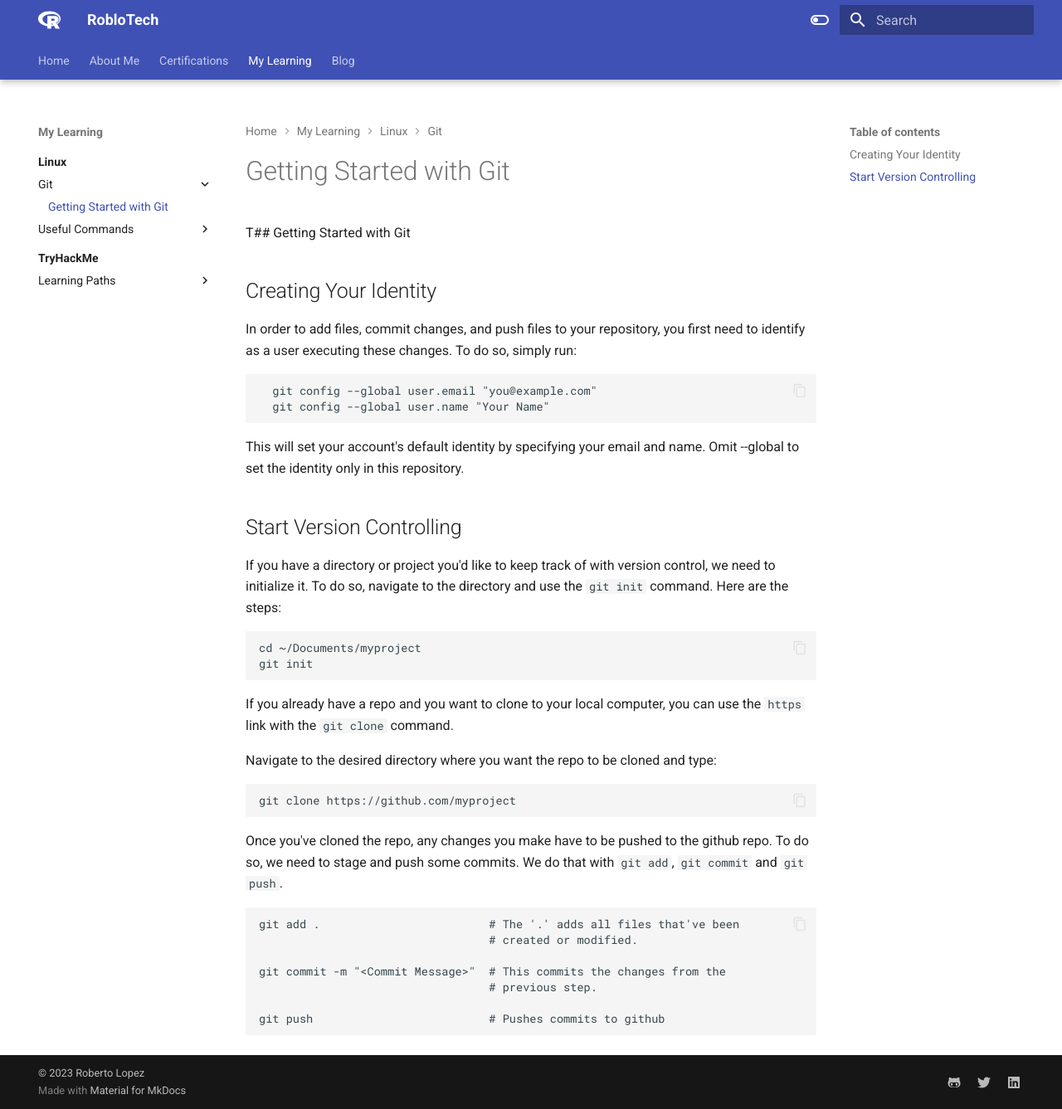
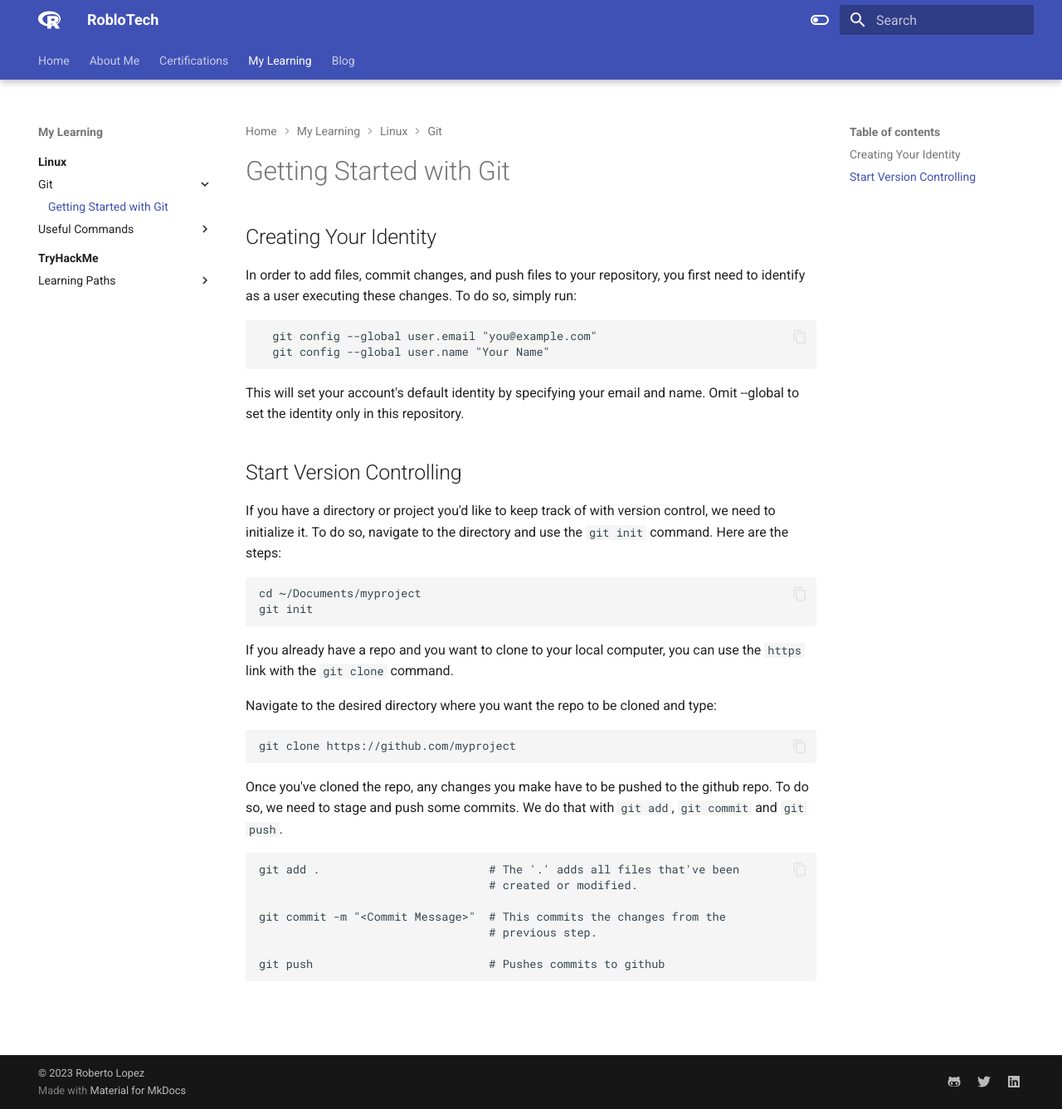
Before and after one commit to RobLoTech/Roblotech.github.io, an MkDocs documentation site: the page built from docs/My Learning/Linux/Git/Getting Started with Git.md, in a window 1280 px wide and 1337 px high. Shown: the whole window at 83% size. Built offline with MkDocs 1.6.1 and Material for MkDocs 9.7.7, drawn with Linux system fonts in a browser that asks for light colours.

Commit message:
Updated 'Getting Started with Git' file

```diff
--- a/docs/My Learning/Linux/Git/Getting Started with Git.md
+++ b/docs/My Learning/Linux/Git/Getting Started with Git.md
@@ -1,4 +1,4 @@
-T## Getting Started with Git
+# Getting Started with Git
 
 
 ## Creating Your Identity
```
